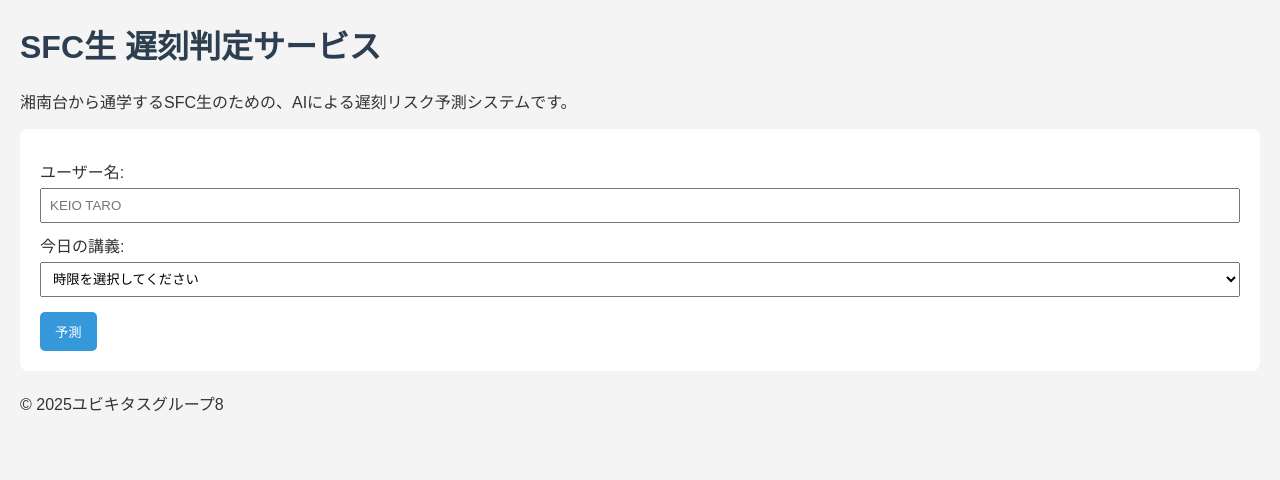
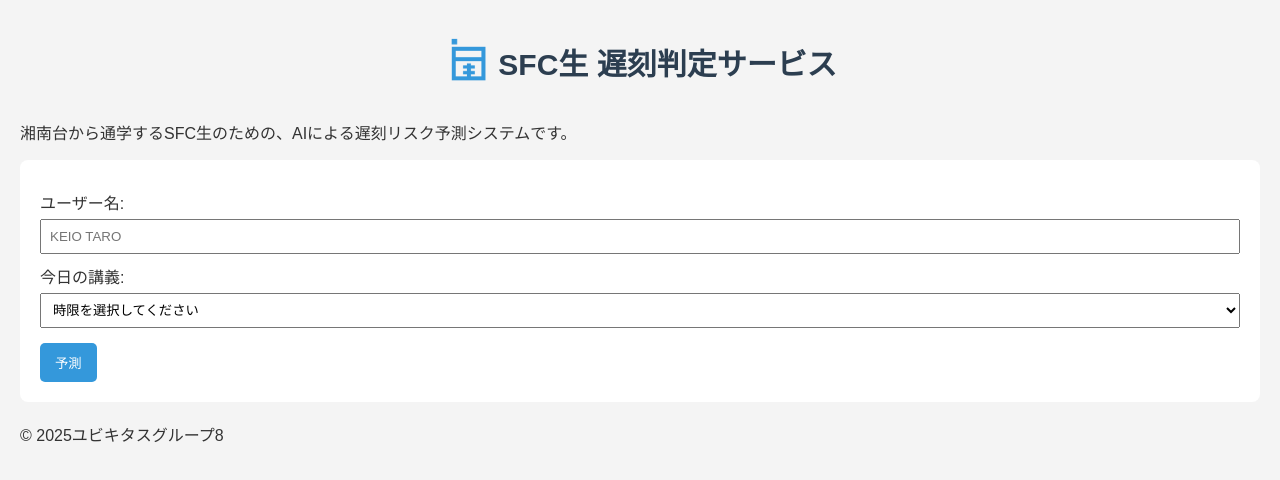
Before and after one commit to leontsu/USA-Final-Project, a website: page index.html in a window 1280 px wide. Drawn offline with Linux system fonts and the light colour scheme.

Commit message:
ロゴの追加

```diff
--- a/index.html
+++ b/index.html
@@ -17,6 +17,24 @@
         h2 {
             color: #2c3e50;
         }
+
+        h1
+        {
+            font-size: 30px;
+        }
+
+        .title
+        {
+            display: flex;
+            justify-content: center;
+        }
+
+        .title img
+        {
+            margin-top: 15px;
+            margin-right: 5px;
+        }
+
 
         form {
             background: #fff;
@@ -75,7 +93,10 @@
 </head>
 
 <body>
-    <h1>SFC生 遅刻判定サービス</h1>
+    <div class = "title">
+        <img src="img/logo.png" alt="ロゴ" width="50" height="50">
+        <h1>SFC生 遅刻判定サービス</h1>
+    </div>
     <p>湘南台から通学するSFC生のための、AIによる遅刻リスク予測システムです。</p>
 
     <form id="user-form">
```
Also changed, not shown: README.md (deleted), img/logo.png (added).
